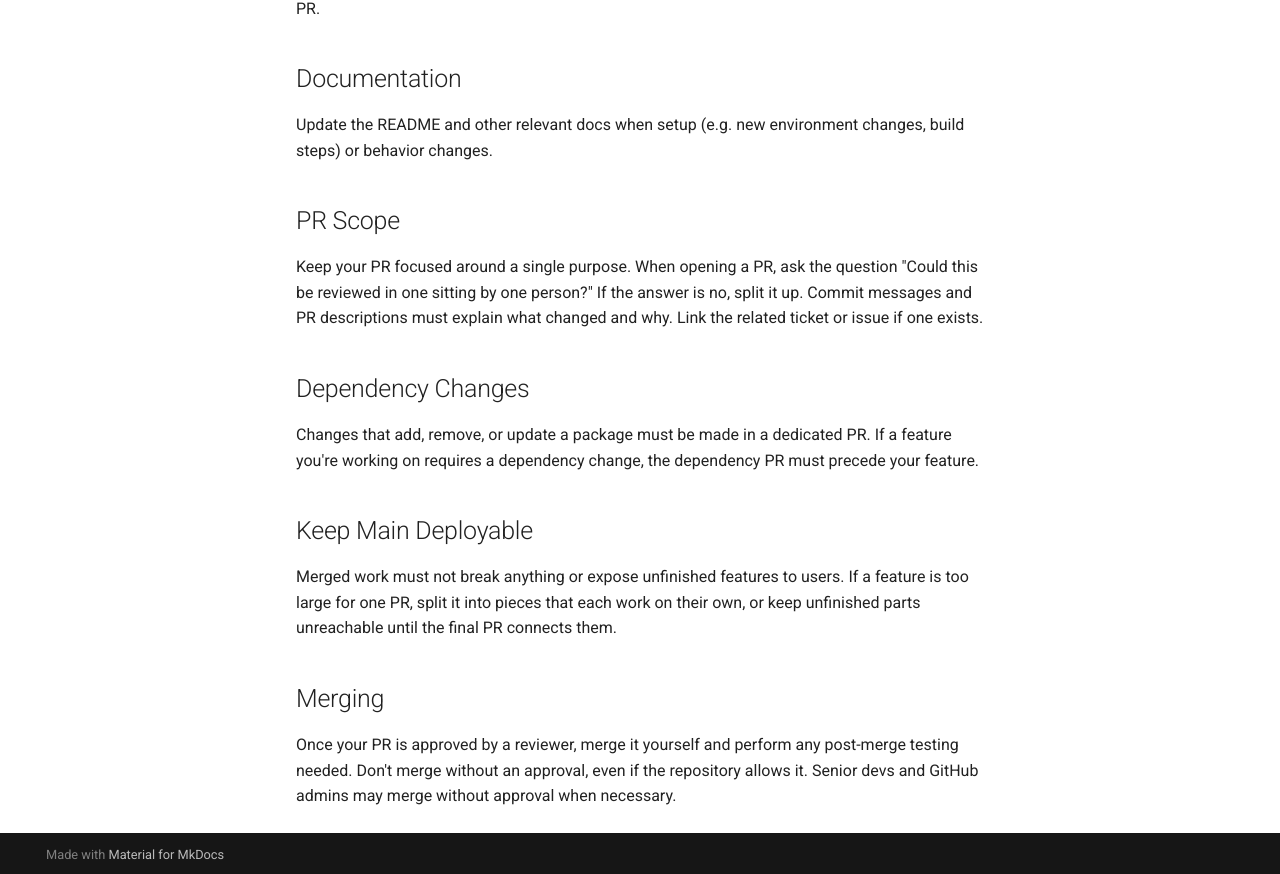
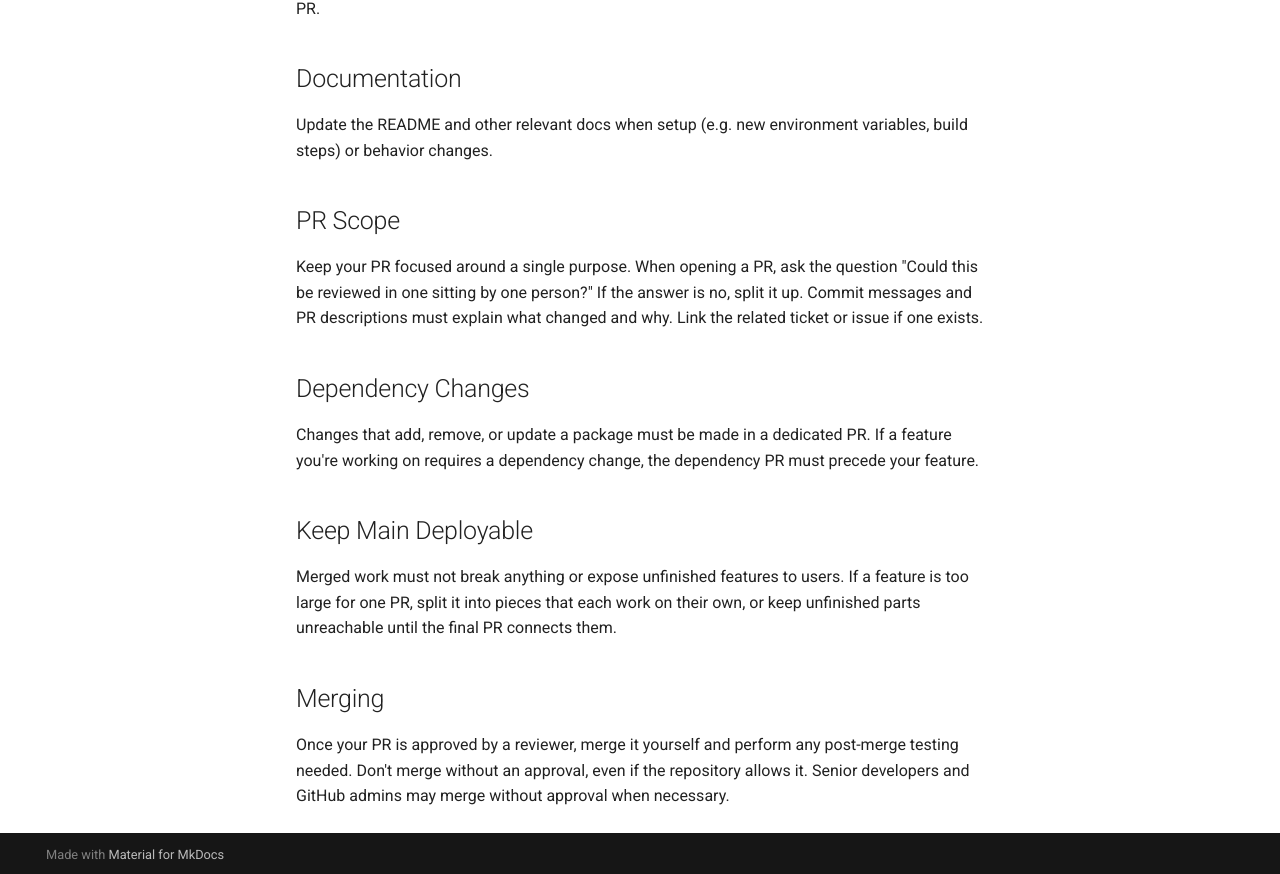
Before and after one commit to city-of-saint-louis/central-docs, an MkDocs documentation site: the page built from docs/golden-rules.md, in a window 1280 px wide and 1400 px high, scrolled down 617 px. Shown: the part 523-1397 px from the top of the window. Built offline with MkDocs 1.6.1 and Material for MkDocs 9.7.7, drawn with Linux system fonts in a browser that asks for light colours; comment, search, counter and statistics services are not loaded.

Commit message:
Tweak verbiage

```diff
--- a/docs/golden-rules.md
+++ b/docs/golden-rules.md
@@ -23,7 +23,7 @@ Use the linting and formatting tools configured in the repository. Don't change
 New work must include tests. Refactored code that didn't already have coverage must include tests. CI must pass before merging. Backfilling coverage gaps should be handled in a dedicated PR.
 
 ## Documentation
-Update the README and other relevant docs when setup (e.g. new environment changes, build steps) or behavior changes.
+Update the README and other relevant docs when setup (e.g. new environment variables, build steps) or behavior changes.
 
 ## PR Scope
 Keep your PR focused around a single purpose. When opening a PR, ask the question "Could this be reviewed in one sitting by one person?" If the answer is no, split it up. Commit messages and PR descriptions must explain what changed and why. Link the related ticket or issue if one exists.
@@ -35,4 +35,4 @@ Changes that add, remove, or update a package must be made in a dedicated PR. If
 Merged work must not break anything or expose unfinished features to users. If a feature is too large for one PR, split it into pieces that each work on their own, or keep unfinished parts unreachable until the final PR connects them.
 
 ## Merging
-Once your PR is approved by a reviewer, merge it yourself and perform any post-merge testing needed. Don't merge without an approval, even if the repository allows it. Senior devs and GitHub admins may merge without approval when necessary.
+Once your PR is approved by a reviewer, merge it yourself and perform any post-merge testing needed. Don't merge without an approval, even if the repository allows it. Senior developers and GitHub admins may merge without approval when necessary.
```
